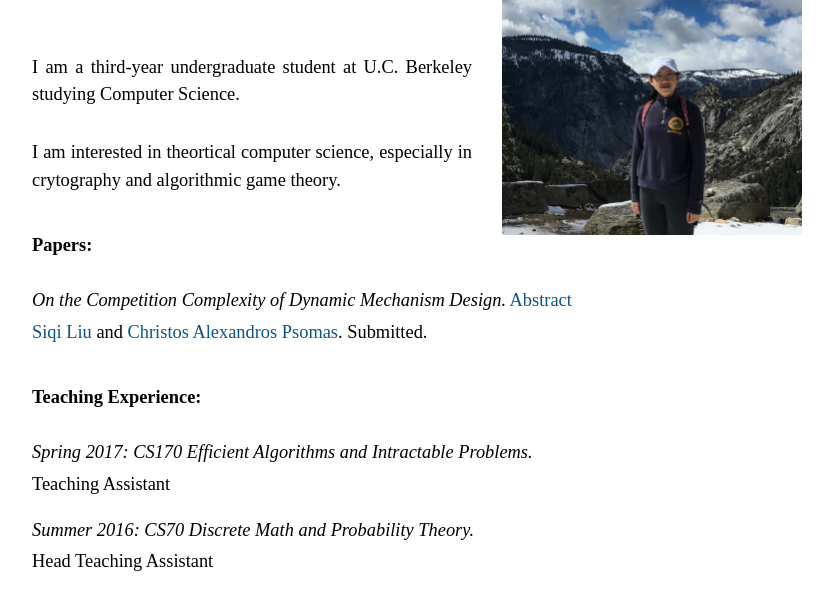
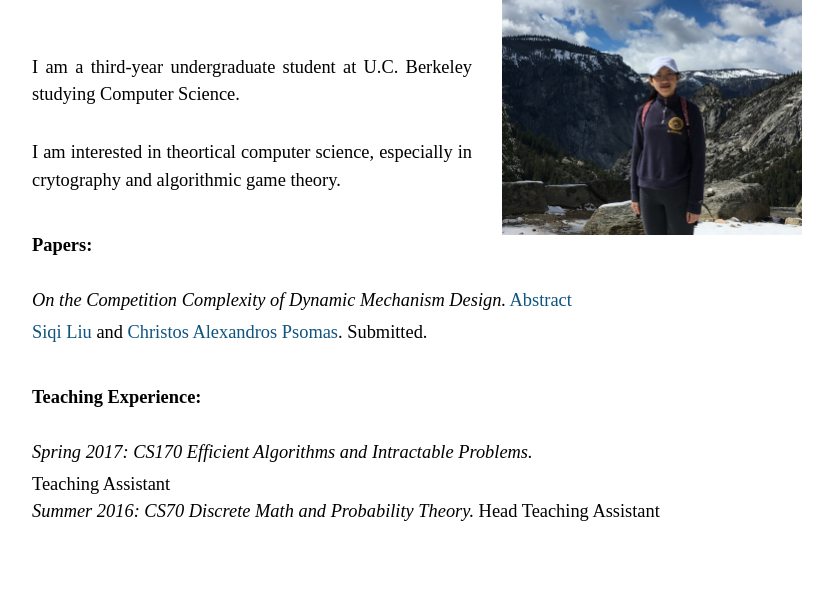
Before and after one commit to Siqi-L/Siqi-L.github.io, a plain HTML site: page index.html in a window 1280 px wide. Shown: the part 175-784 px from the top of the page, without its empty margins (208-1041 px from the left). Drawn offline with Linux system fonts and the light colour scheme.

Commit message:
fixed margin

```diff
--- a/index.html
+++ b/index.html
@@ -59,9 +59,8 @@ I am interested in theortical computer science, especially in crytography and al
 <i>Spring 2017: CS170 Efficient Algorithms and Intractable Problems.</i>
 <p style="margin-left:cm; margin-top:1mm">
 Teaching Assistant
-</p>
+<br>
 <i>Summer 2016: CS70 Discrete Math and Probability Theory.</i>
-<p style="margin-left:cm; margin-top:1mm">
 Head Teaching Assistant
 </p>
 
```
